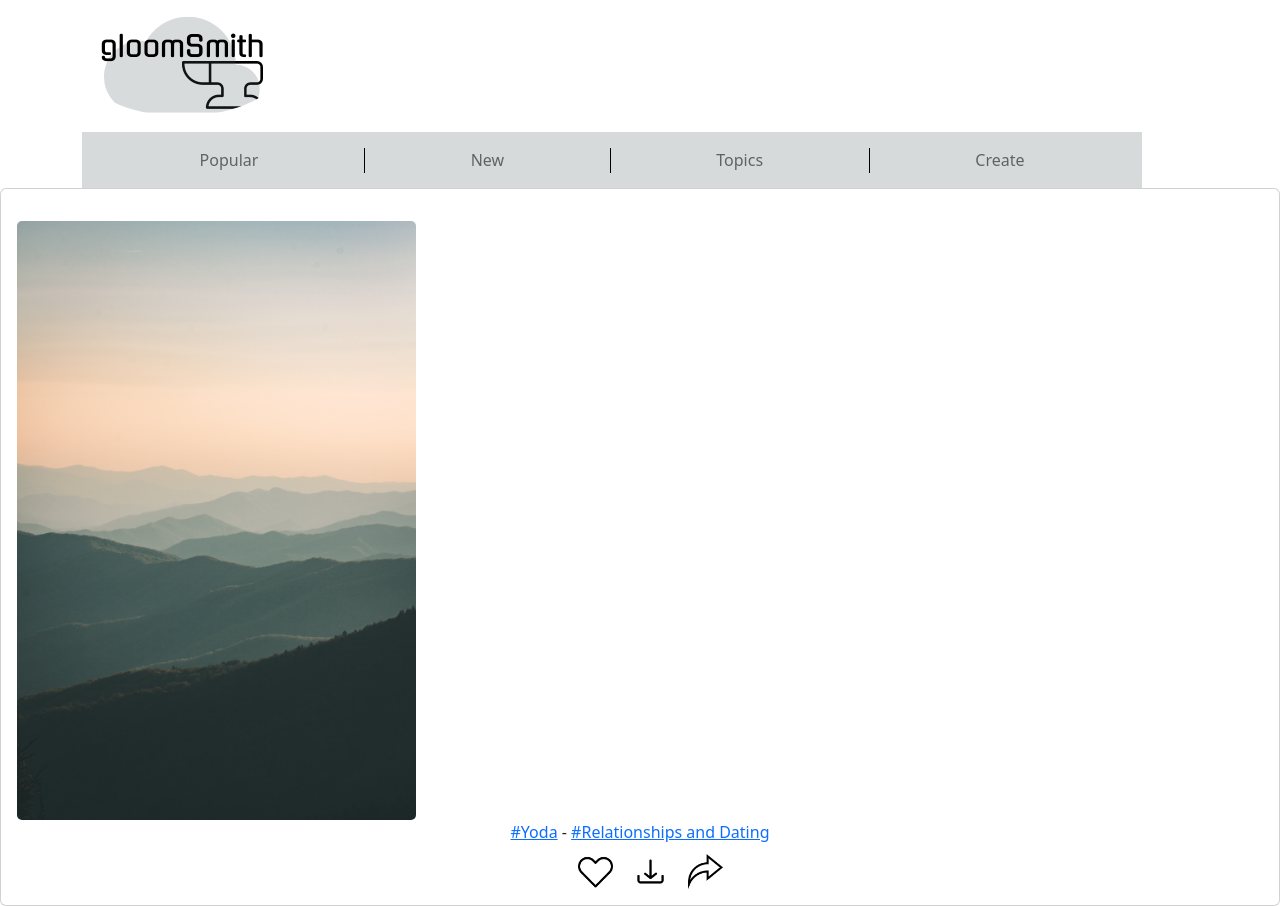
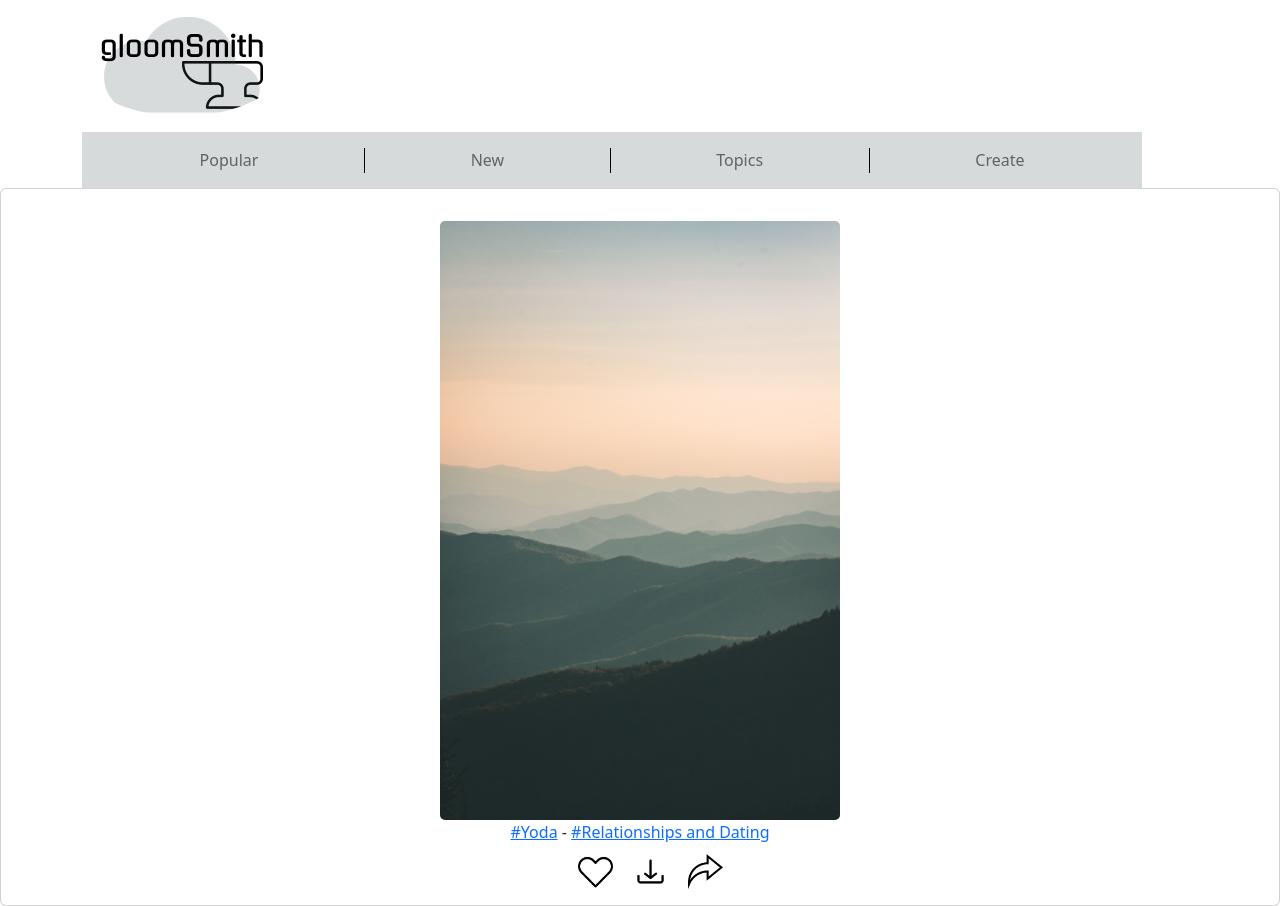
Before and after one commit to Capstone-42-quote-gen/ai-quote-generator, a React (Vite) app in the folder frontend/: page / in a window 1280 px wide. Built offline with nearby package versions, Linux system fonts and the light colour scheme.

Commit message:
re pasted justify content center in imageContent to force app to apply centering to image on the home page

```diff
--- a/frontend/src/ui/App.css
+++ b/frontend/src/ui/App.css
@@ -15,6 +15,7 @@
 }
 
 /*IMAGES*/
+
 
 .img-action-icons {
     margin-left: 20px;
--- a/frontend/src/ui/shared_components/ImageContent.tsx
+++ b/frontend/src/ui/shared_components/ImageContent.tsx
@@ -10,8 +10,8 @@ export function GalleryContent(props: { galleryImageSource: string}) {
     return (
         <>
             <Card>
-                <Card.Body className={'mt-3 justify-content-center'}>
-                    <Row>
+                <Card.Body>
+                    <Row className={'mt-3 justify-content-center'}>
                     <Col md={4}>
                         <Card.Img className={'quote-image img-fluid'} src={galleryImageSource} alt="Quote Image"/>
                     </Col>
```
